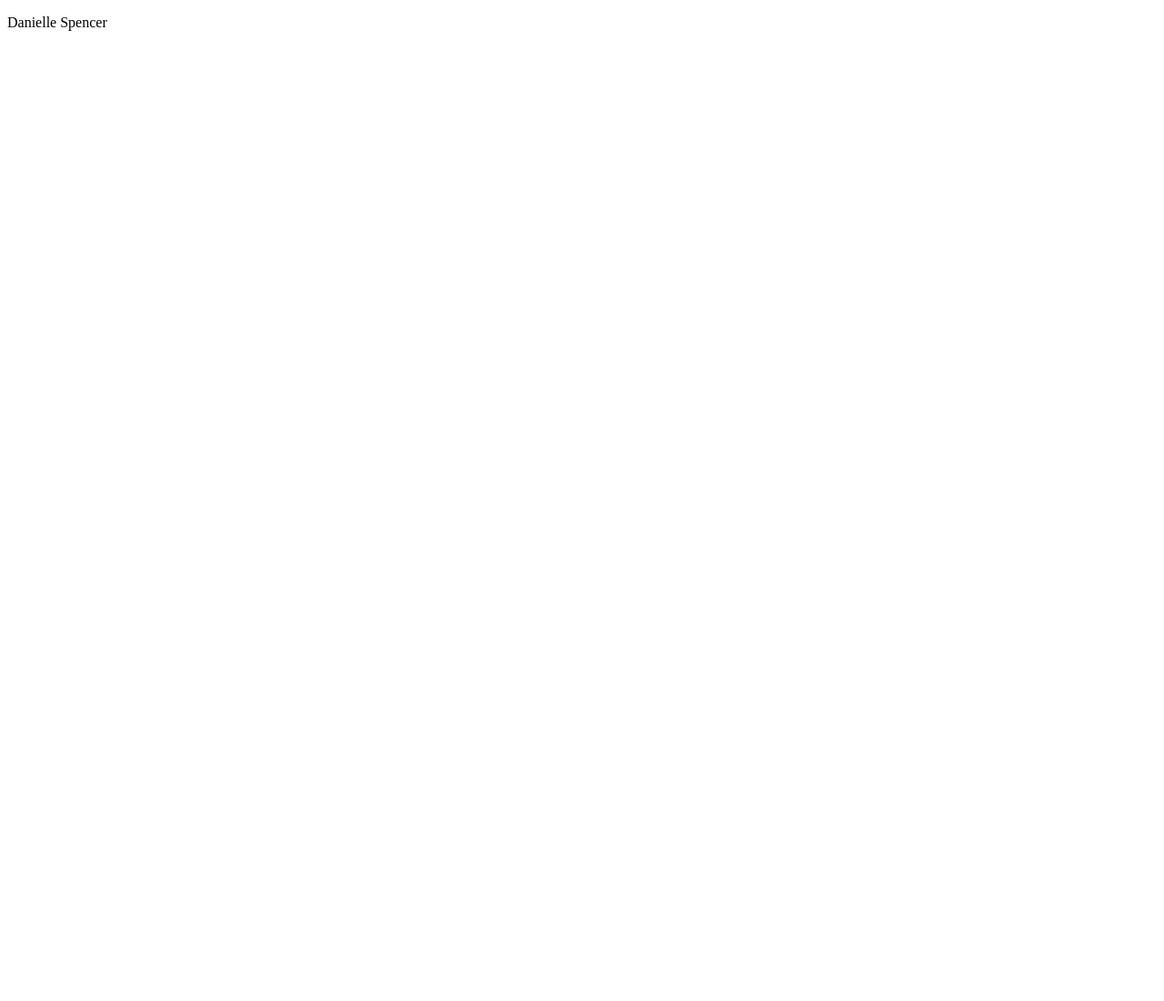
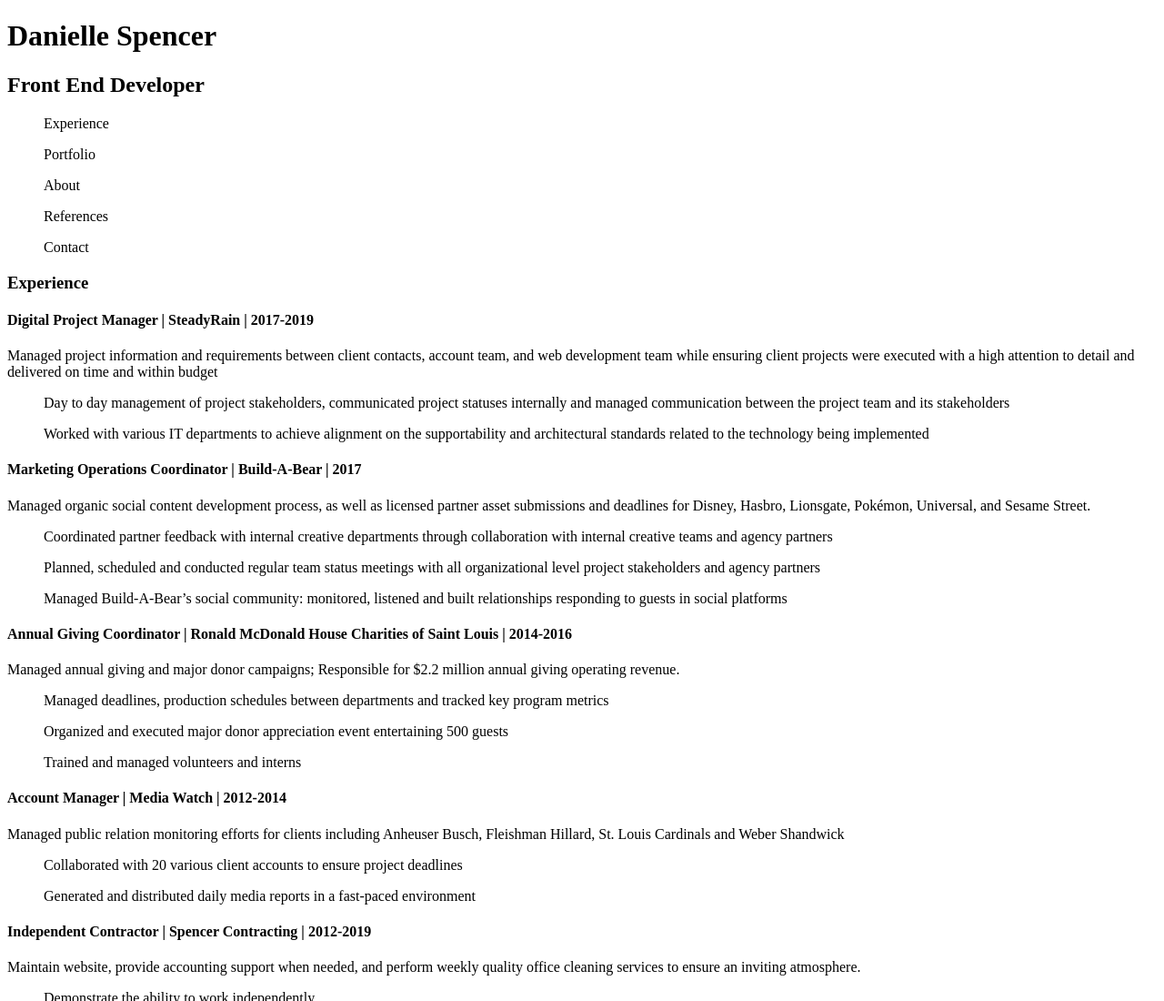
Before and after one commit to daniellespencer/html-me-something, a plain HTML site: page index.html in a window 1280 px wide. Shown: the top 1100 px of the page at 91% size. Before the commit the page ends 800 px from the top, so only its background shows below. Drawn offline with Linux system fonts and the light colour scheme.

Commit message:
Added html structure and image

```diff
--- a/index.html
+++ b/index.html
@@ -1,3 +1,68 @@
 <!DOCTYPE html>
 
-<p>Danielle Spencer</p>
+<html>
+    <head>
+        <title>Danielle Spencer Resume</title>
+    </head>
+    <body>
+        <main>
+            <header>
+                <h1>Danielle Spencer</h1>
+                <h2>Front End Developer</h2>
+                    <nav>
+                        <ul>Experience</ul>
+                        <ul>Portfolio</ul>
+                        <ul>About</ul>
+                        <ul>References</ul>
+                        <ul>Contact</ul>
+                    </nav>
+            </header>
+            <article>
+                <h3>Experience</h3>
+                <h4>Digital Project Manager | SteadyRain | 2017-2019</h4>
+                <p>Managed project information and requirements between client contacts, account team, and web development team while ensuring client projects were executed with a high attention to detail and delivered on time and within budget</p>
+                <ul>Day to day management of project stakeholders, communicated project statuses internally and managed communication between the project team and its stakeholders</ul>
+                <ul>Worked with various IT departments to achieve alignment on the supportability and architectural standards related to the technology being implemented</ul>
+                <h4>Marketing Operations Coordinator | Build-A-Bear | 2017</h4>
+                <p>Managed organic social content development process, as well as licensed partner asset submissions and deadlines for Disney, Hasbro, Lionsgate, Pokémon, Universal, and Sesame Street.</p>
+                <ul>Coordinated partner feedback with internal creative departments through collaboration with internal creative teams and agency partners</ul>
+                <ul>Planned, scheduled and conducted regular team status meetings with all organizational level project stakeholders and agency partners</ul>
+                <ul>Managed Build-A-Bear’s social community: monitored, listened and built relationships responding to guests in social platforms</ul>
+                <h4>Annual Giving Coordinator | Ronald McDonald House Charities of Saint Louis | 2014-2016</h4>
+                <p>Managed annual giving and major donor campaigns; Responsible for $2.2 million annual giving operating revenue.</p>
+                <ul>Managed deadlines, production schedules between departments and tracked key program metrics</ul>
+                <ul>Organized and executed major donor appreciation event entertaining 500 guests</ul>
+                <ul>Trained and managed volunteers and interns</ul>
+                <h4>Account Manager | Media Watch | 2012-2014</h4>
+                <p>Managed public relation monitoring efforts for clients including Anheuser Busch, Fleishman Hillard, St. Louis Cardinals and Weber Shandwick</p>
+                <ul>Collaborated with 20 various client accounts to ensure project deadlines</ul>
+                <ul>Generated and distributed daily media reports in a fast-paced environment</ul>
+                <h4>Independent Contractor | Spencer Contracting | 2012-2019</h4>
+                <p>Maintain website, provide accounting support when needed, and perform weekly quality office cleaning services to ensure an inviting atmosphere.</p>
+                <ul>Demonstrate the ability to work independently</ul>
+                <ul>Fast knowledge of different maintenance, software, equipment and tools</ul>
+            </article>
+            <article>
+                <h3>Portfolio</h3>
+                <p>Coming soon - stay tuned!</p>
+            </article>
+            <article>
+                <h3>About</h3>
+                <img src="images/Danielle-Spencer-Resume.jpg" alt="Danielle Spencer headshot" height="75" width="75">
+                <p>My name is Danielle and I'm currently enrolled in LaunchCode's Codergirl front end development track. Once I complete the 45 week program I hope I can get hired as a front end web developer. Eventually, I would to be a full stack developer.</p>
+            </article>
+            <article>
+                <h3>References</h3>
+                <p>Emily Grise | Digital Content Manager, Copper Canyon Press</p>
+                <p>Kelly Snead | Senior Analyst, Consumer Knowledge and Insights, Build-A-Bear</p>
+                <p>Frank Cognata | Vice President, Development, Ronald McDonald House Charities of Saint Louis</p>
+            </article>
+            <article>
+                <h3>Contact</h3>
+                <p>email</p>
+                <p>phone</p>
+            </article>
+        </main>
+        <footer>&copy;2019</footer>
+    </body>
+</html>
```
Also changed, not shown: 1 other file.
